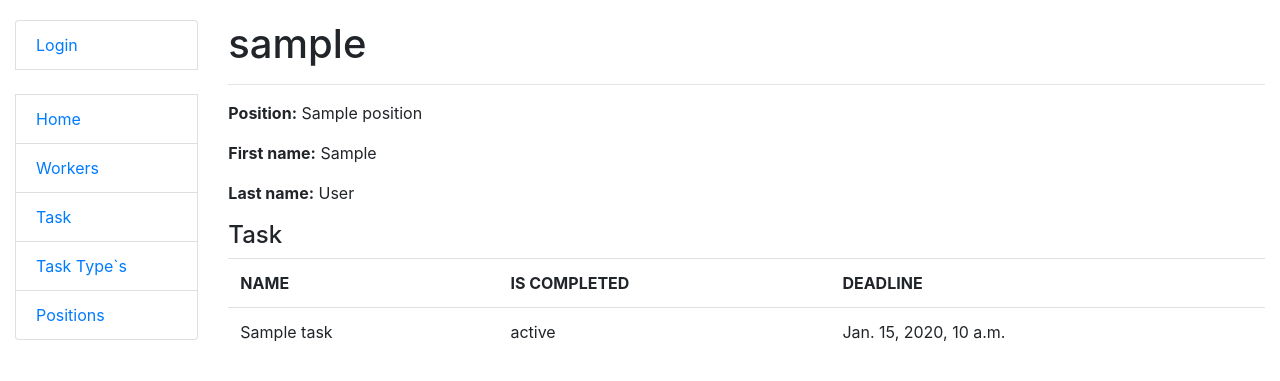
After one commit to Just-Kexit/it-company-task-manager, a Django app: template templates/task_manager/worker_detail.html in a window 1280 px wide. The commit adds this page. Shown: the top 381 px of the page. Run offline with Django 5.2, Linux system fonts and the light colour scheme; the template is opened without the code that fills it: most values are stand-ins (such as "Sample title", 1, 10 or a date in 2020).

Commit message:
Add worker detail page and link from list

```diff
--- a/task_manager/urls.py
+++ b/task_manager/urls.py
@@ -5,12 +5,13 @@ from .views import (
     WorkerListView,
     TaskListView,
     TaskTypeListView,
-    PositionListView,
+    PositionListView, WorkerDetailView,
 )
 
 urlpatterns = [
     path("", index, name="index"),
     path("workers/", WorkerListView.as_view(), name="worker-list"),
+    path("workers/<int:pk>", WorkerDetailView.as_view(), name="worker-detail"),
     path("tasks/", TaskListView.as_view(), name="task-list"),
     path("task-types/", TaskTypeListView.as_view(), name="task-type-list"),
     path("positions/", PositionListView.as_view(), name="position-list"),
--- a/task_manager/views.py
+++ b/task_manager/views.py
@@ -23,6 +23,11 @@ class WorkerListView(LoginRequiredMixin, generic.ListView):
     model = Worker
 
 
+class WorkerDetailView(LoginRequiredMixin, generic.DetailView):
+    model = Worker
+    queryset = Worker.objects.all().select_related("position").prefetch_related("assigned_tasks")
+
+
 class TaskListView(LoginRequiredMixin, generic.ListView):
     model = Task
     queryset = Task.objects.select_related(
--- a/templates/includes/sidebar.html
+++ b/templates/includes/sidebar.html
@@ -3,8 +3,8 @@
     <li class="list-group-item">User: <a href="{{ user.get_absolute_url }}">{{ user.get_username }}</a></li>
     <li class="list-group-item">
       <form action="{% url 'logout' %}" method="post">
-    {% csrf_token %}
-    <button type="submit" class="btn btn-link">Logout</button>
+        {% csrf_token %}
+        <button type="submit" class="btn btn-link">Logout</button>
       </form>
     </li>
   {% else %}
--- /dev/null
+++ b/templates/task_manager/worker_detail.html
@@ -0,0 +1,33 @@
+{% extends "base.html" %}
+
+{% block content %}
+  <h1>
+    {{ worker.username }}
+  </h1>
+  <hr>
+  <p><strong>Position:</strong> {{ worker.position }}</p>
+  <p><strong>First name:</strong> {{ worker.first_name }}</p>
+  <p><strong>Last name:</strong> {{ worker.last_name }}</p>
+
+    <h4>Task</h4>
+      {% if worker.assigned_tasks.all %}
+        <table class="table">
+          <tr>
+            <th>NAME</th>
+            <th>IS COMPLETED</th>
+            <th>DEADLINE</th>
+          </tr>
+          {% for task in worker.assigned_tasks.all %}
+          <tr>
+            <td>{{ task.name }}</td>
+            <td>{{ task.get_status_display }}</td>
+            <td>{{ task.deadline }}</td>
+          </tr>
+          {% endfor %}
+        </table>
+
+      {% else %}
+        <p>The employee doesn’t have a task assigned yet.</p>
+      {% endif %}
+
+{% endblock %}
--- a/templates/task_manager/worker_list.html
+++ b/templates/task_manager/worker_list.html
@@ -16,7 +16,7 @@
     {% for worker in worker_list %}
       <tr>
         <td>{{ worker.id }}</td>
-        <td>{{ worker.username }}</td>
+        <td><a href="{% url 'task-manager:worker-detail' pk=worker.id %}">{{ worker.username }}</a></td>
         <td>{{ worker.first_name }}</td>
         <td>{{ worker.last_name }}</td>
         <td>{{ worker.position }}</td>
```
